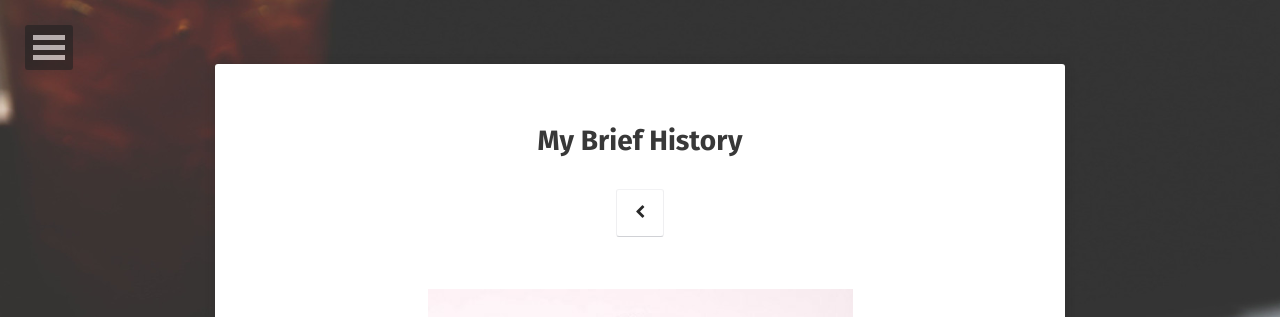
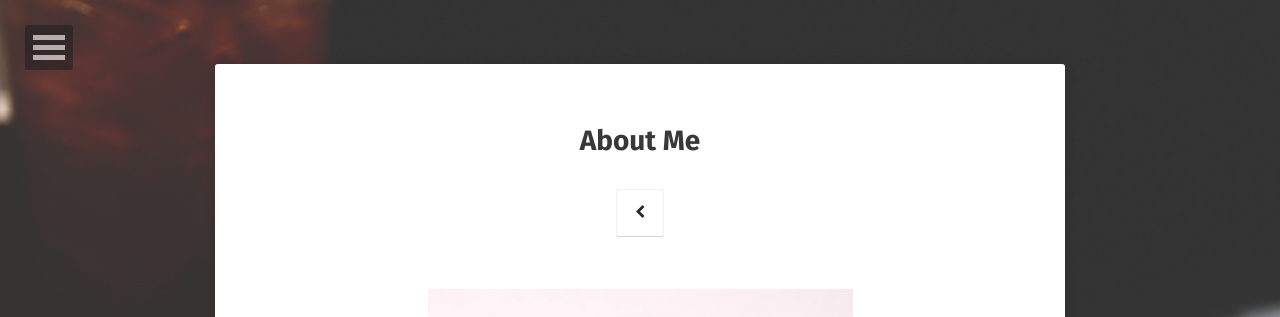
Before and after one commit to JongCheon-Park/JongCheon-Park.github.io, a Jekyll site: the page built from about/index.md, in a window 1280 px wide. Shown: the top 317 px of the page. Built offline with Jekyll 4.4.1, drawn with Linux system fonts in a browser that asks for light colours; some web fonts are replaced.

Commit message:
Update index.md

```diff
--- a/about/index.md
+++ b/about/index.md
@@ -1,6 +1,6 @@
 ---
 layout: page
-title: My Brief History
+title: About Me
 tags: [about, Jekyll, theme, moon]
 date: 2021-08-09
 comments: false
```
